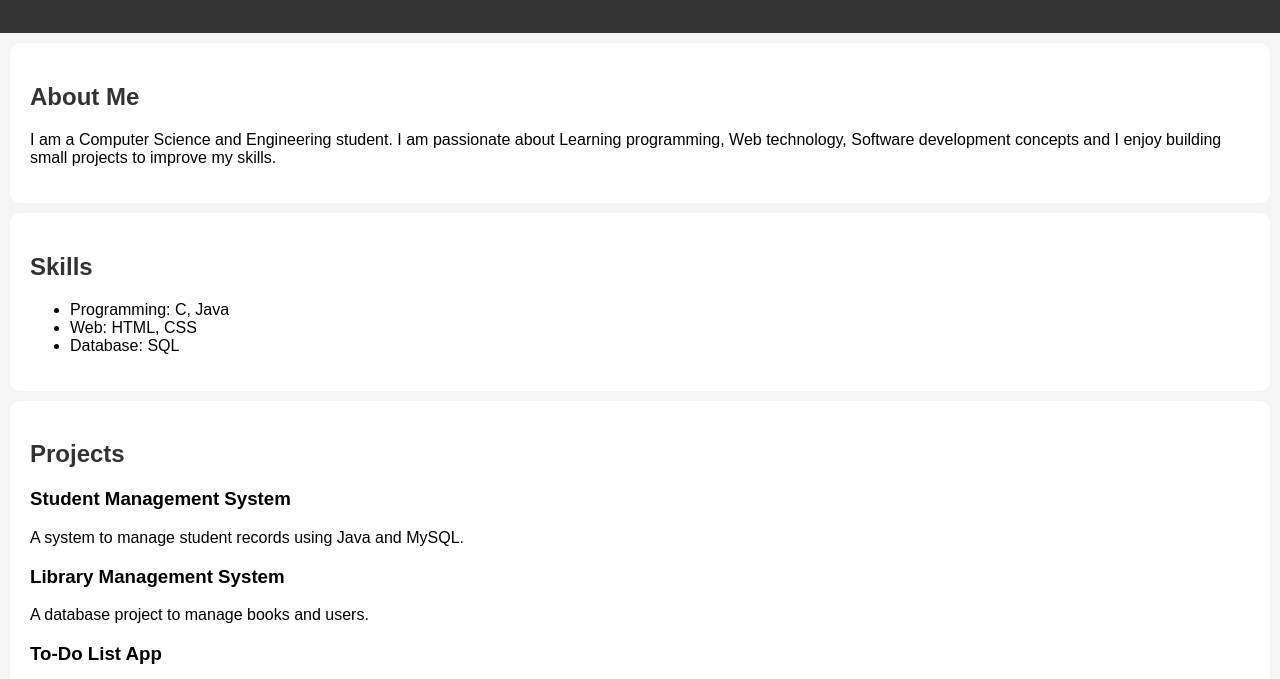
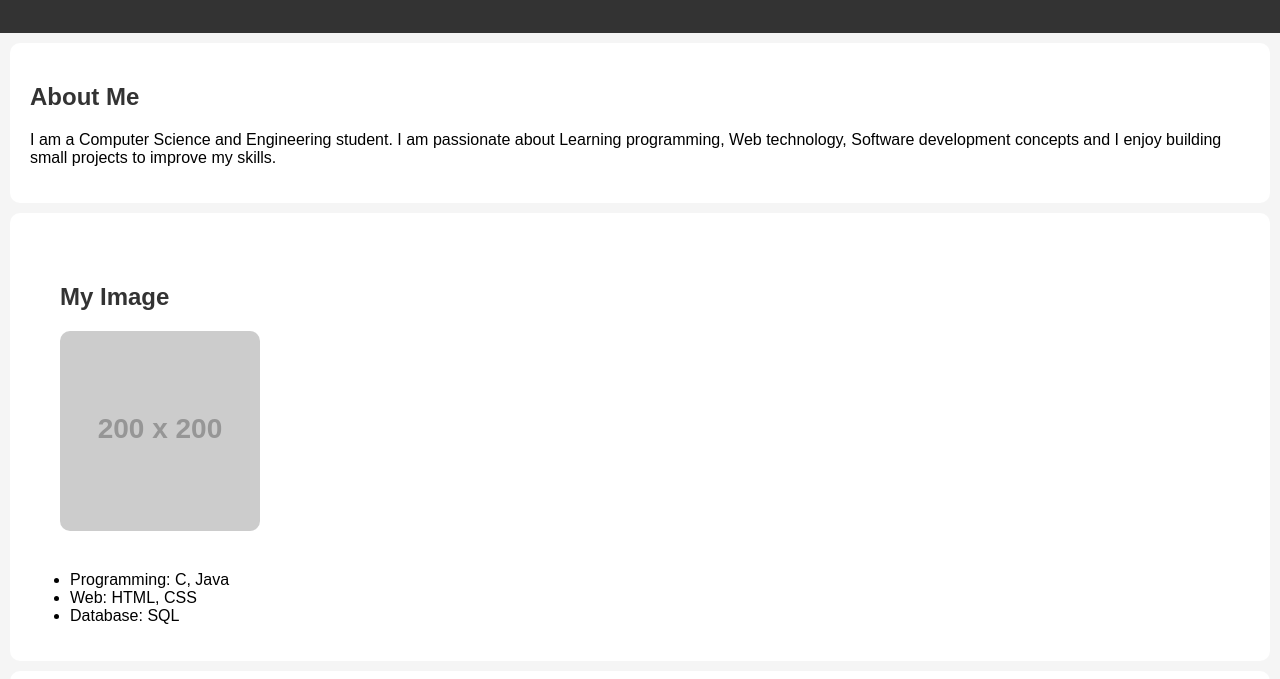
Before and after one commit to mehit1434-se/my-portfolio, a plain HTML site: page index.html in a window 1280 px wide. Shown: the part 121-800 px from the top of the page. Drawn offline with Linux system fonts and the light colour scheme; placeholder pictures from the web are drawn by us.

Commit message:
Update index.html

```diff
--- a/index.html
+++ b/index.html
@@ -19,7 +19,12 @@
   <h2>About Me</h2>
   <p>I am a Computer Science and Engineering student. I am passionate about Learning programming, Web technology, Software development concepts and I enjoy building small projects to improve my skills.</p>
 </section><section>
-  <h2>Skills</h2>
+  <section>
+  <h2>My Image</h2>
+  <img src="https://via.placeholder.com/200"
+       alt="My Image"
+       style="border-radius:10px;">
+</section>
   <ul>
     <li>Programming: C, Java</li>
     <li>Web: HTML, CSS</li>
```
